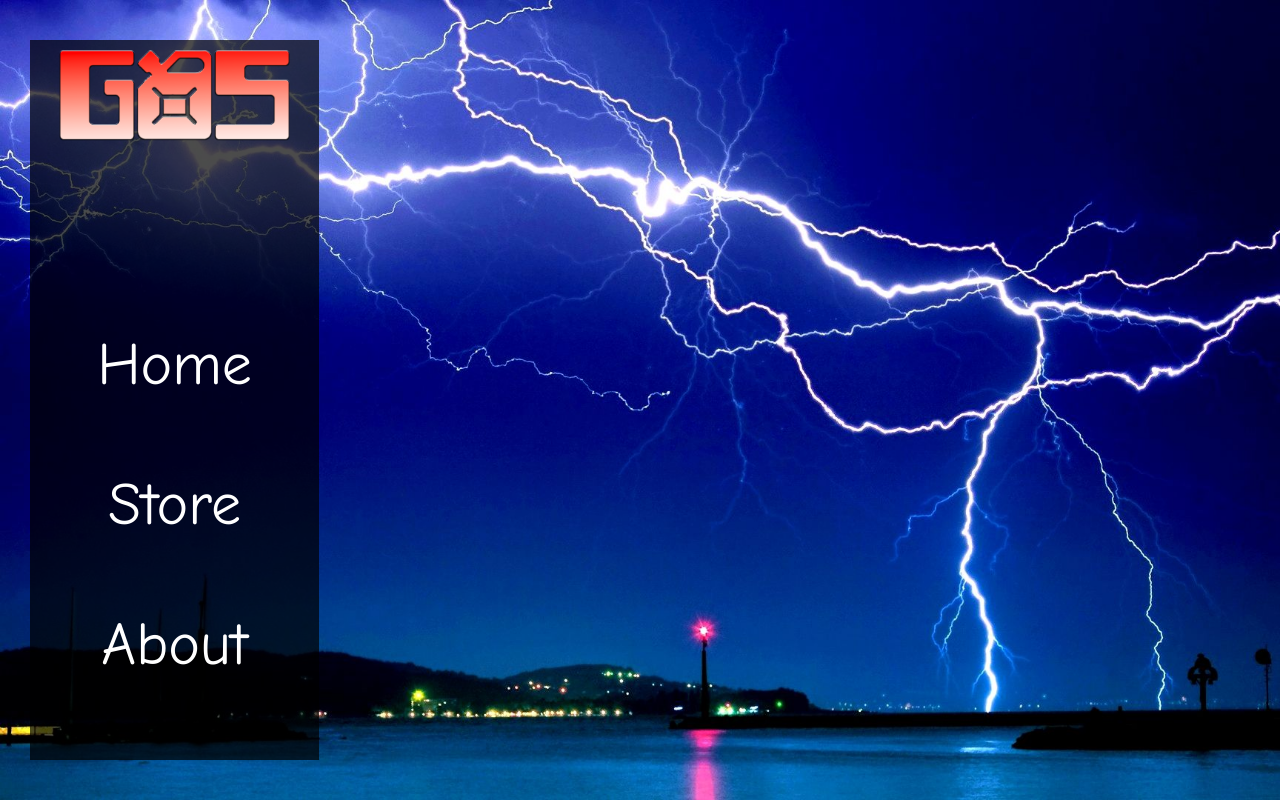
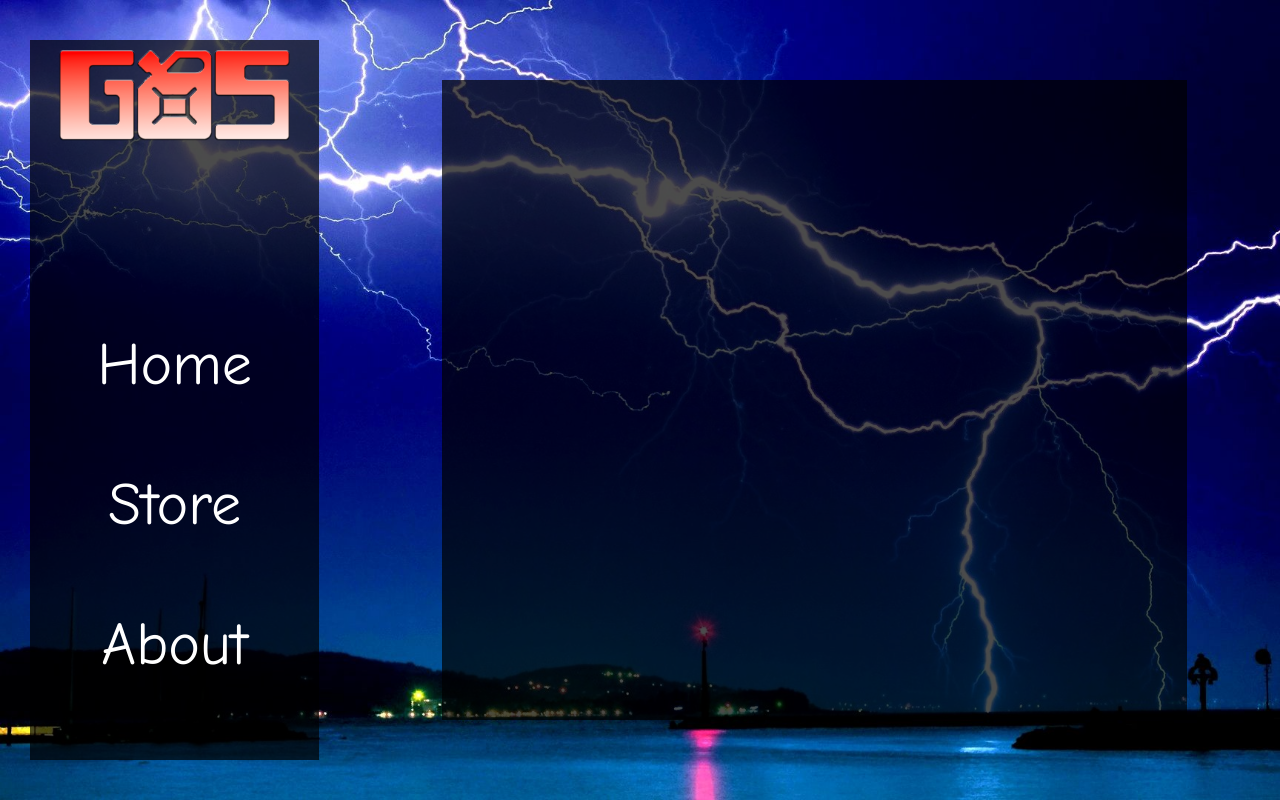
Before and after one commit to KiedusCracknell/WebL2, a plain HTML site: page WebL2/shop.html in a window 1280 px wide. Drawn offline with Linux system fonts and the light colour scheme.

Commit message:
made image

```diff
--- a/WebL2/Styles.css
+++ b/WebL2/Styles.css
@@ -73,3 +73,11 @@ nav a {
     align-self: center;
     color: white;
 }
+.productbox {
+    grid-column: 2/4;
+    grid-row: 1/4;
+    background-color: rgba(0, 0, 0, .7);
+    height: 80%;
+    width: 80%;
+    justify-self: center;
+}
--- a/WebL2/shop.html
+++ b/WebL2/shop.html
@@ -19,4 +19,7 @@
         <a href="shop.html">Store</a>
         <a href="index.html">About</a>
     </nav>
+    <div class="productbox" >
+
+    </div>
 </body>
```
